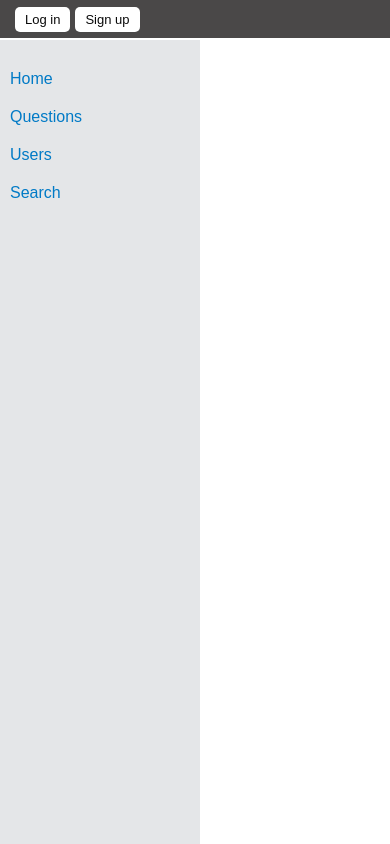
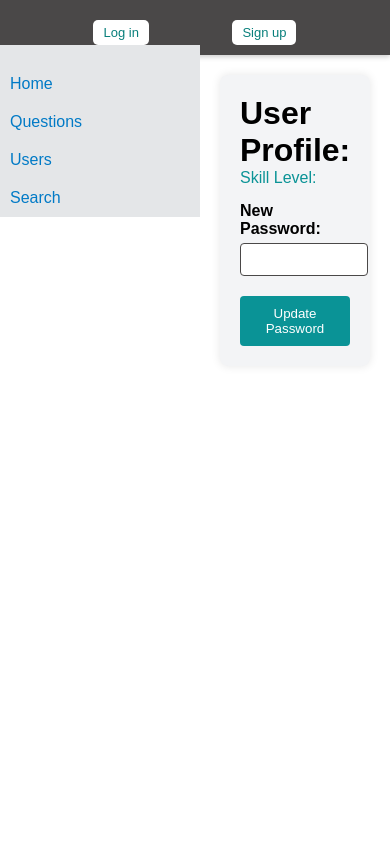
Before and after one commit to m-jewel/stackoverflow_clone, a React (Create React App) app in the folder react_frontend/: page /userProfile in a window 390 px wide. Built offline with nearby package versions, Linux system fonts and the light colour scheme; no server answers.

Commit message:
Included feature where user name is now clickable. When clicked, user will be able to see their skill leven and changed password. App.css top bar also modified

```diff
--- a/react_frontend/src/App.js
+++ b/react_frontend/src/App.js
@@ -14,6 +14,7 @@ import UserContext from './context/UserContext';
 import ShowUsers from './components/ShowUsers';
 import AddComment from './components/AddComment';
 import Search from './components/Search';
+import UserProfile from './components/UserProfile';
 
 function App() {
   const [user, setUser] = useState(null);
@@ -43,7 +44,7 @@ function App() {
               <div>
                 {user ? (
                   <>
-                    <span>{user.name}</span>
+                    <Link to="/userProfile">{user.name} </Link>
                     <button onClick={handleLogout}>Log out</button>
                   </>
                 ) : (
@@ -77,6 +78,7 @@ function App() {
             <Route path="/login" element={<Login onLogin={handleLogin} />} />
             <Route path="/register" element={<Register />} />
             <Route path="/search" element={<Search />} />
+            <Route path="/userProfile" element={<UserProfile />} />
           </Routes>
         </main>
 
--- /dev/null
+++ b/react_frontend/src/components/UserProfile.js
@@ -0,0 +1,56 @@
+import '../styles/UserProfile.css';
+import React, { useState, useContext, useEffect } from 'react';
+import UserContext from '../context/UserContext';
+
+const UserProfile = () => {
+  const { user, setUser } = useContext(UserContext);
+  const [newPassword, setNewPassword] = useState('');
+  const [skillLevel, setSkillLevel] = useState('');
+
+  useEffect(() => {
+    if (user) {
+      fetch(`http://localhost:8080/userDetails/${user.id}`)
+        .then(response => response.json())
+        .then(data => {
+          setSkillLevel(data.skillLevel); // Set the skill level
+        })
+        .catch(error => console.error('Error:', error));
+    }
+  }, [user]);
+
+  const handlePasswordChange = async () => {
+    const response = await fetch(`http://localhost:8080/updatePassword/${user.id}`, {
+      method: 'POST',
+      headers: {
+        'Content-Type': 'application/json',
+      },
+      body: JSON.stringify({ newPassword }),
+    });
+
+    if (response.ok) {
+      alert('Password updated successfully!');
+    } else {
+      alert('Failed to update password!');
+    }
+  };
+
+  return (
+    <div className='user-profile'>
+      <h1>User Profile: {user?.name}</h1>
+      <p>Skill Level: {skillLevel}</p>
+      <div>
+        <label>
+          New Password:
+          <input
+            type="password"
+            value={newPassword}
+            onChange={(e) => setNewPassword(e.target.value)}
+          />
+        </label>
+        <button onClick={handlePasswordChange}>Update Password</button>
+      </div>
+    </div>
+  );
+};
+
+export default UserProfile;
--- a/react_frontend/src/styles/App.css
+++ b/react_frontend/src/styles/App.css
@@ -15,17 +15,28 @@ body, h1, h2, h3, p, ul, li, form, input, button {
     justify-content: space-between;
     align-items: center;
     background-color: #4a4848;
-    padding: 10px;
+    padding: 10px 20px;
+    box-shadow: 0 2px 5px rgba(0, 0, 0, 0.2);
   }
 
-  .search-form input {
-    padding: 8px 10px 8px 32px;
-    margin-right: 5px;
-    flex-grow: 1;
+  .top-bar div a {
+  margin: 0 10px;
+  color: #087f7b;
+  text-decoration: none;
   }
 
-  .search-form button {
+  .top-bar div button {
+    background: none;
+    border: none;
+    cursor: pointer;
     padding: 5px 10px;
+    border-radius: 5px;
+    background-color: #6d6d6d;
+    color: #ffffff;
+  }
+
+  .top-bar div a:hover, .top-bar div button:hover {
+    color: #0a9396; /* Highlight on hover */
   }
 
   .nav-items {
@@ -47,8 +58,9 @@ body, h1, h2, h3, p, ul, li, form, input, button {
 
   .sidebar {
     position: fixed;
-    top: 40px; /* Height of the top bar */
+    top: 45px; /* Height of the top bar */
     left: 0;
+    max-height: fit-content;
     width: 200px;
     height: calc(100% - 50px);
     background-color: #e4e6e8;
@@ -105,3 +117,17 @@ body, h1, h2, h3, p, ul, li, form, input, button {
   form button:hover {
     background-color: #087f7b;
   }
+
+  @media (max-width: 768px) {
+    .top-bar {
+      flex-direction: column;
+      align-items: flex-start;
+    }
+
+    .top-bar div {
+      width: 100%;
+      display: flex;
+      justify-content: space-evenly;
+      margin-top: 10px;
+    }
+  }
--- /dev/null
+++ b/react_frontend/src/styles/UserProfile.css
@@ -0,0 +1,37 @@
+  .user-profile {
+    max-width: 400px;
+    margin: 0 auto;
+    padding: 20px;
+    background-color: #f3f4f6;
+    border-radius: 8px;
+    box-shadow: 0px 0px 10px 0px rgba(0, 0, 0, 0.1);
+  }
+
+  .user-profile input {
+    width: 100%;
+    padding: 8px;
+    margin-top: 5px;
+    border: 1px solid #4a4848;
+    border-radius: 4px;
+  }
+
+  .user-profile button {
+    width: 100%;
+    padding: 10px;
+    margin-top: 20px;
+    background-color: #0a9396;
+    color: white;
+    border: none;
+    border-radius: 4px;
+    cursor: pointer;
+    transition: background-color 0.3s;
+  }
+
+  .user-profile button:hover {
+    background-color: #087f7b;
+  }
+
+  .user-profile p {
+    color: #0a9396;
+    margin-bottom: 15px;
+  }
```
Also changed, not shown: 1 other file (tests, documents, lock files or other folders).
